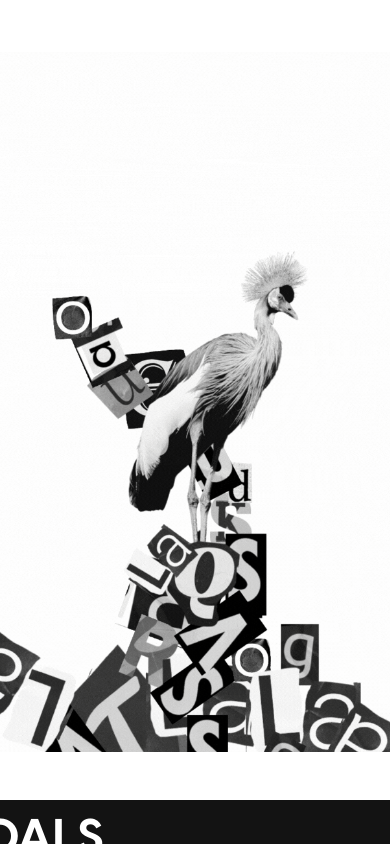
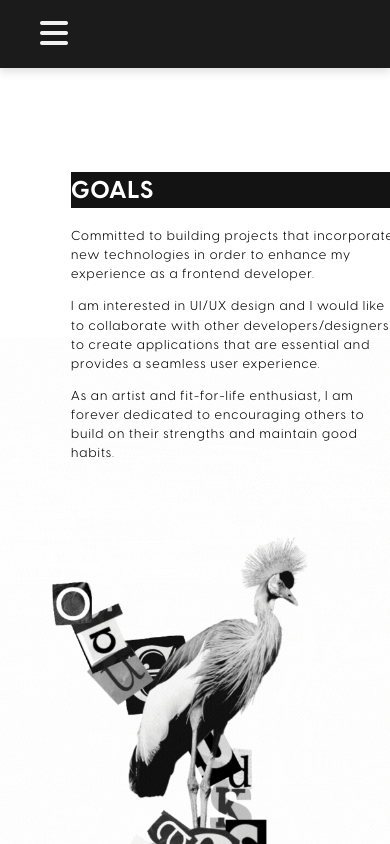
Before and after one commit to R-LaRoi/Developer-Rachel, a React (Vite) app: page /goals in a window 390 px wide. Shown: the top 844 px of the page. Built offline with nearby package versions, Linux system fonts and the light colour scheme; a web font is replaced by a local one.

Commit message:
Media Queries

```diff
--- a/src/Goals.jsx
+++ b/src/Goals.jsx
@@ -2,24 +2,22 @@ import React from 'react'
 import  Navigation  from './Navigation'
 import Footer from './footer'
 import "./goals.css"
-
 import bird from "./bird.gif"
 
 
 export default function Goals() {
   return(
 <div>
-
+<Navigation />
 <main className='goal-container'>
 
-<img src={bird} className='bg-img'></img>
+<img src={bird} className='bg-img' width={"900px"}></img>
 
-<div className='text'>
+<div className='text  mobile-txt'>
   <div className='sub-text'>goals</div>
 <p>Committed to building projects that incorporate new technologies in order to enhance my experience as a frontend developer. </p>
 
 <p>I am interested in UI/UX design and I would like to collaborate with other developers/designers to create applications that are essential and provides a seamless user experience.</p>
-
 
 <p>As an artist and fit-for-life enthusiast, I am forever dedicated to encouraging others to build on their strengths and maintain good habits.</p>
 </div>
--- a/src/Projects.jsx
+++ b/src/Projects.jsx
@@ -13,7 +13,7 @@ export default function Projects() {
  <Navigation />
 <main className='pro-container'>
 
-<div className='w-1'>  <img src="https://user-images.githubusercontent.com/114012059/236687956-50ff372e-8003-471f-b697-6a13fed89ab2.png" alt="" className='project-images' />
+<div className='w-1'>  <img src="https://user-images.githubusercontent.com/114012059/236687956-50ff372e-8003-471f-b697-6a13fed89ab2.png" alt="no alternative text" className='project-images' />
 
 <div>password generator html css javascript
 
@@ -35,7 +35,7 @@ export default function Projects() {
 </div>
 
 <div className='b-1'>
-<img src="https://user-images.githubusercontent.com/114012059/236687965-9f7e25ce-f10f-40d4-8264-c4f79ff43def.png" alt="" srcset="" className='project-images' />
+<img src="https://user-images.githubusercontent.com/114012059/236687965-9f7e25ce-f10f-40d4-8264-c4f79ff43def.png" alt="no alternative text" className='project-images' />
  <div>password generator html css javascript
 
 </div></div>
@@ -45,7 +45,7 @@ export default function Projects() {
 <div className='b-1'><img src={image2} alt="no alternative text" className='project-images' /></div>
 
 <div className='b-1'>
-<img src="https://user-images.githubusercontent.com/114012059/236687965-9f7e25ce-f10f-40d4-8264-c4f79ff43def.png" alt="" srcset="" className='project-images' />
+<img src="https://user-images.githubusercontent.com/114012059/236687965-9f7e25ce-f10f-40d4-8264-c4f79ff43def.png" alt="no alternative text" className='project-images' />
  </div>
 
 
--- a/src/goals.css
+++ b/src/goals.css
@@ -1,7 +1,8 @@
 .goal-container{
-  height: 100vh;
-display: flex;
+display: grid;
+grid-template-columns: 1fr 1fr;
 font-family: 'Visby-Reg';
+
 
  }
 
@@ -18,42 +19,67 @@ animation:
   border-right: .1em solid rgb(253, 29, 66);
   background-color: rgb(19, 19, 19);
 color: white;
+z-index: 2;
 }
 
 .text{
 padding: 2rem;
 border-radius: 10px;
-padding-top: 250px;
-max-width: 600px;
+margin-top:15rem;
+width: 500px;
 position: relative;
-right:15%;
+right: 60%;
 line-height: 1.5;
 font-size: 1rem;
 letter-spacing: 1px;
+z-index: 2;
 }
 
 
 @media (max-width: 750px) {
   .goal-container {
-    display: grid;
-    grid-template-columns: 1fr;
-      height: max-content;
-      width: 100%;
-      padding: 0;
-      padding-top:2rem;
+    display: flex;
+    flex-direction: column;
+    justify-content: space-around;
+
   }
 
 .bg-img{
 
 width:700px;
 margin-top: 20px;
+padding-top: 250px;
+border-bottom: 55px solid rgb(29, 29, 29);
+}
+
+.text {
+  position: absolute;
+  font-size: .8rem;
+ top: -100px;
+  left: 10%;
+  width: 330px;
+
 
 }
 
-.text{
 
-padding: 3rem;
+.sub-text {
+
+  display: inline-block;
+  overflow: hidden;
+  width: min-content;
+  font-family: 'Visby-Bold';
+  text-transform: uppercase;
+  font-size: 1.5rem;
+  animation:
+    typing 1.5s steps(15, end)forwards,
+    blink .8s infinite;
+  border-right: .1em solid rgb(253, 29, 66);
+  background-color: rgb(19, 19, 19);
+  color: white;
 }
 
 
+
+
 }
--- a/src/nav.css
+++ b/src/nav.css
@@ -6,17 +6,16 @@
   justify-content: space-between;
   align-items: center;
   height: 100%;
-/* border-bottom:5px solid #000000; */
+
       letter-spacing: 5px;
       text-transform: uppercase;
       list-style: none;
       font-family: "Visby-Bold";
-      /* box-shadow: rgba(17, 17, 17, 0.2) 0px 3px 9px 0px;
-     */
+
 }
 
 .navbar {
-    position: fixed;
+    position:fixed;
     padding-left: 25%;
     color: rgb(33, 33, 33);
 
@@ -35,7 +34,7 @@ color: rgba(39, 39, 39, 0.625);
 
 .menu-icon {
   display: none;
-    color: rgba(255, 255, 255, 0.625);
+    color: rgba(29, 29, 29, 0.786);
 }
 
 
@@ -44,11 +43,13 @@ color: rgba(39, 39, 39, 0.625);
   justify-content: space-between;
   list-style-type: none;
     color: rgb(33, 33, 33);
+
 }
 
 .nav-elements ul li:not(:last-child) {
   margin-right: 60px;
 }
+
 
 .nav-elements ul a {
   color: rgb(33, 33, 33);
@@ -56,11 +57,12 @@ color: rgba(39, 39, 39, 0.625);
   text-decoration: none;
 font-family: "Visby-Bold", monospace;
       font-size: 1rem;
+
 }
 
  .nav-elements ul a:hover {
 
-  color:rgba(255, 0, 43, 0.89);
+  color:rgba(202, 53, 53, 0.89);
   text-decoration: none;
 font-family: "Visby-Bold", monospace;
   font-size: 1rem;
@@ -68,70 +70,92 @@ font-family: "Visby-Bold", monospace;
 }
 
 .nav-elements ul a.active {
-  color: rgba(255, 0, 43, 0.89);
+  color: rgba(80, 79, 80, 0.89);
   font-weight: 500;
   position: relative;
+
 }
 
 .nav-elements ul a.active::after {
   content: '';
   position: absolute;
-  bottom: 35px;
+ top: 35px;
   left: 0;
   width: 100%;
   height: 3px;
-  background-color: #eaeaea;
+  background-color: #ff2d2d;
+
 }
 
 
 @media (max-width: 768px) {
   .nav-elements ul li:not(:last-child) {
     margin-right: 30px;
+
   }
+
+
+.navbar {
+  position: fixed;
+  padding-left: 25%;
+  color: rgb(33, 33, 33);
+
+}
+
 }
 
 @media (max-width: 600px) {
   .menu-icon {
     display: block;
     cursor: pointer;
-    font-size: 1rem;
+    font-size: 2rem;
     padding: 15px;
-    color: #eaeaea;
-
-
+    color: #fffffff1;
 
   }
 
   .navbar{
     position: initial;
-        background-color: #181818;
+        background-color: #1b1b1b;
         padding-left: 10px;
+          box-shadow: rgba(72, 71, 71, 0.2) 0px 3px 9px 0px;
+
   }
   .nav-elements {
     position: absolute;
     right: 0;
     top: 60px;
-    background-color:#181818;
+    background-color:#f6f6f6;
     width: 0px;
     height: calc(100vh - 60px);
     transition: all 0.3s ease-in;
     overflow: hidden;
+z-index: 10;
+
 
   }
 
+
   .nav-elements.active {
-    width: 270px;
+    width: 240px;
+
+
   }
 
   .nav-elements ul {
     display: flex;
     flex-direction: column;
+
+
   }
 
   .nav-elements ul li {
     margin-right: unset;
-    margin-top: 22px;
+    margin-top: 20px;
+
   }
+
+
 }
 
 
--- a/src/projects.css
+++ b/src/projects.css
@@ -6,14 +6,12 @@
   padding-top: 20%;
   margin-left: 5%;
 gap: 50px;
+z-index: 1;
 
 }
 
 
-/* .w-1{
 
-  background-color: rgb(19, 18, 18);
-} */
 
 .project-images{
 width: 400px;
@@ -32,7 +30,29 @@ cursor: pointer;
 
 }
 
-.b-1{
+@media (max-width:760px){
+
+.pro-container {
+    display: grid;
+    grid-template-columns: 1fr;
+    padding-top: 20%;
+    margin-left: 8%;
+    gap: 50px;
+
+  }
+
+}
+
+@media (min-width:761px) and (max-width:940px) {
+
+  .pro-container {
+    display: grid;
+    grid-template-columns: 1fr 1fr;
+    padding-top: 20%;
+    margin-left: 7%;
+    gap: 30px;
 
 
+  }
+
 }
```
